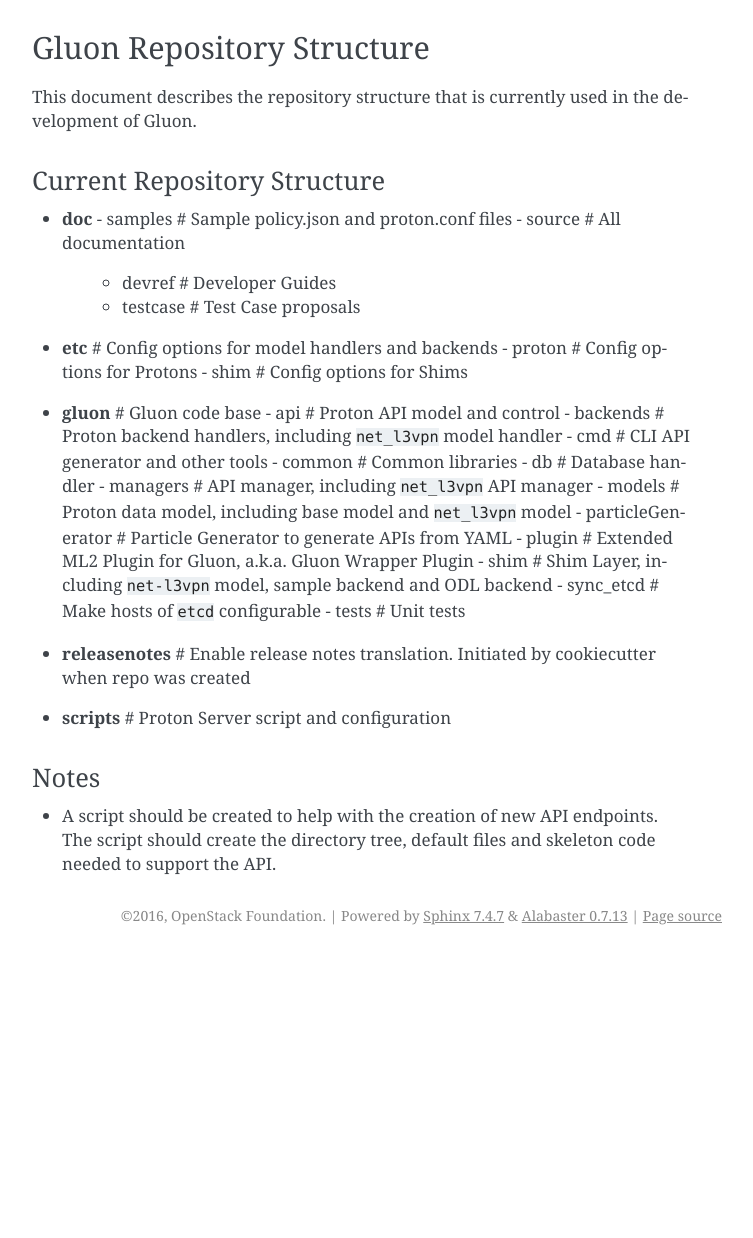
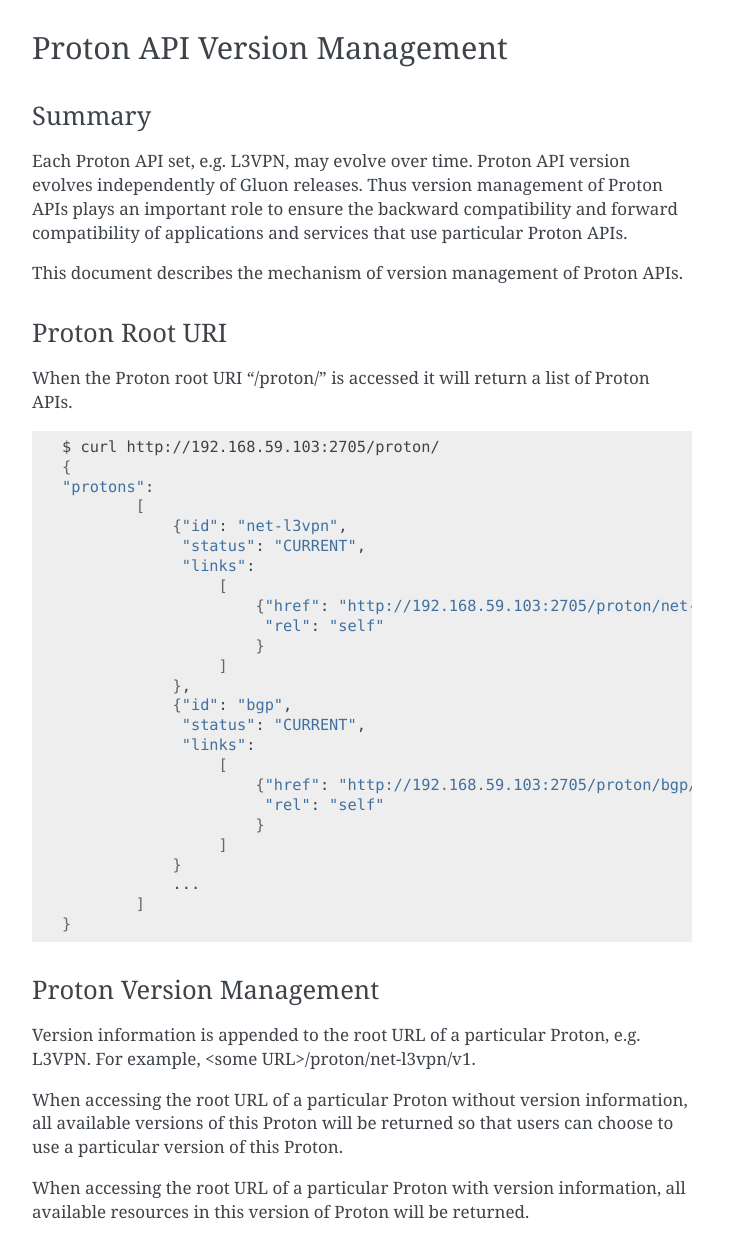
Before and after one commit to openstack-archive/gluon, a Sphinx documentation site: the page built from doc/source/devref/index.rst, in a window 1280 px wide and 1400 px high, scrolled down 23308 px, cut to the strip 162-1400 px from the top of the window. Shown: the whole strip, without its empty margins (388-1141 px from the left). Built offline with Sphinx 7.4.7, drawn with Linux system fonts in a browser that asks for light colours; pages that are not in the unit, such as notebooks, are missing from menus; before the commit the page ends 24425 px from its top, so only the background shows below that; some of the changed text lies outside the part shown.

Commit message:
Proton Version Management
Add Proton versioning specifications into doc folder.

Change-Id: Iac04b61184601f9c8a96d44a370dbbac48bd73b3

```diff
--- /dev/null
+++ b/doc/source/devref/gluon_proton_versioning.rst
@@ -0,0 +1,157 @@
+=============================
+Proton API Version Management
+=============================
+
+Summary
+-------
+
+Each Proton API set, e.g. L3VPN, may evolve over time. Proton API version evolves
+independently of Gluon releases. Thus version management of Proton APIs plays an
+important role to ensure the backward compatibility and forward compatibility of
+applications and services that use particular Proton APIs.
+
+This document describes the mechanism of version management of Proton APIs.
+
+Proton Root URI
+---------------
+
+When the Proton root URI "/proton/" is accessed it will return a list of Proton APIs.
+
+.. code-block:: bash
+
+    $ curl http://192.168.59.103:2705/proton/
+    {
+    "protons":
+            [
+                {"id": "net-l3vpn",
+                 "status": "CURRENT",
+                 "links":
+                     [
+                         {"href": "http://192.168.59.103:2705/proton/net-l3vpn/",
+                          "rel": "self"
+                         }
+                     ]
+                },
+                {"id": "bgp",
+                 "status": "CURRENT",
+                 "links":
+                     [
+                         {"href": "http://192.168.59.103:2705/proton/bgp/",
+                          "rel": "self"
+                         }
+                     ]
+                }
+                ...
+            ]
+    }
+
+Proton Version Management
+-------------------------
+
+Version information is appended to the root URL of a particular Proton, e.g. L3VPN.
+For example, <some URL>/proton/net-l3vpn/v1.
+
+When accessing the root URL of a particular Proton without version information, all
+available versions of this Proton will be returned so that users can choose to use
+a particular version of this Proton.
+
+When accessing the root URL of a particular Proton with version information, all
+available resources in this version of Proton will be returned.
+
+Proton providers can specify version info in the proton model's yaml file.
+
+.. code-block:: bash
+
+    $ curl http://192.168.59.103:2705/proton/net-l3vpn/
+    {
+    "default_version":
+        {"id": "v1",
+         "status": "CURRENT",
+         "links":
+             [
+                 {"href":"http://192.168.59.103:2705/proton/net-l3vpn/v1/",
+                  "rel": "self"
+                 }
+             ]
+        },
+    "versions":
+        [
+            {"id": "v1",
+             "status": "CURRENT",
+             "links":
+                 [
+                     {"href":"http://192.168.59.103:2705/proton/net-l3vpn/v1/",
+                      "rel": "self"
+                     }
+                 ]
+            }
+        ],
+    "name": "net-l3vpn",
+    "description": "net-l3vpn description..."
+    }
+
+.. code-block:: bash
+
+    $ curl http://192.168.59.103:2705/proton/net-l3vpn/v1/
+    {
+    "resources":
+        [
+            {"id": "interface",
+             "status": "CURRENT",
+             "links":
+                 [
+                     {"href":"http://192.168.59.103:2705/proton/net-l3vpn/v1/interface/",
+                      "rel": "self"
+                     }
+                 ]
+            },
+            {"id": "port",
+             "status": "CURRENT",
+             "links":
+                 [
+                     {"href":"http://192.168.59.103:2705/proton/net-l3vpn/v1/port/",
+                      "rel": "self"
+                     }
+                 ]
+            },
+            {"id": "vpn",
+             "status": "CURRENT",
+             "links":
+                 [
+                     {"href":"http://192.168.59.103:2705/proton/net-l3vpn/v1/vpn/",
+                      "rel": "self"
+                     }
+                 ]
+            },
+            {"id": "vpnafconfig",
+             "status": "CURRENT",
+             "links":
+                 [
+                     {"href":"http://192.168.59.103:2705/proton/net-l3vpn/v1/vpnafconfig/",
+                      "rel": "self"
+                     }
+                 ]
+            },
+            {"id": "vpnbinding",
+             "status": "CURRENT",
+             "links":
+                 [
+                     {"href":"http://192.168.59.103:2705/proton/net-l3vpn/v1/binding/",
+                      "rel": "self"
+                     }
+                 ]
+            }
+        ]
+    }
+
+**Example**
+
+::
+
+  file_version: 1.0
+  imports: base/base.yaml
+  info:
+    name: net-l3vpn
+    version: 1.0
+    description "L3VPN API Specification"
+    ...
--- a/doc/source/devref/index.rst
+++ b/doc/source/devref/index.rst
@@ -33,4 +33,5 @@
 .. include:: database_migration.rst
 .. include:: gluon-auth.rst
 .. include:: gluon-api-spec.rst
+.. include:: gluon_proton_versioning.rst
 .. include:: repo_structure.rst
```
